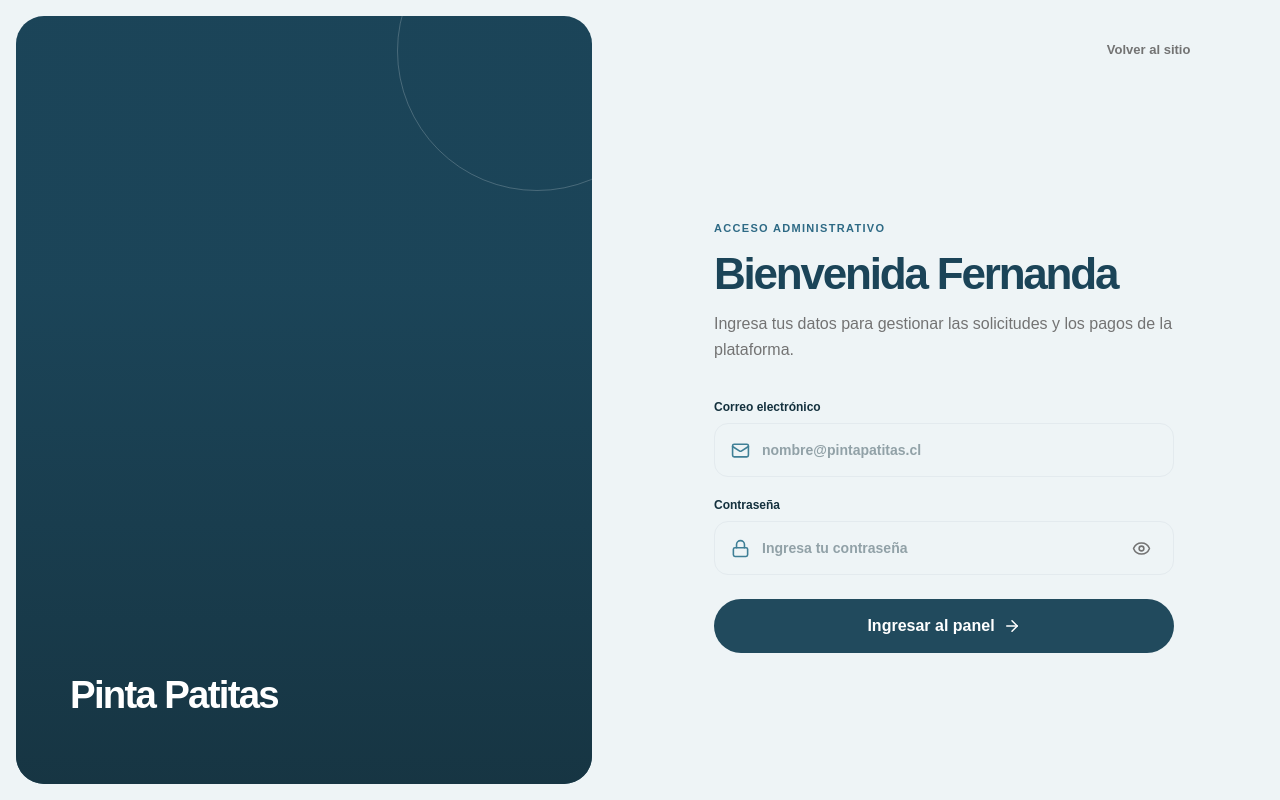
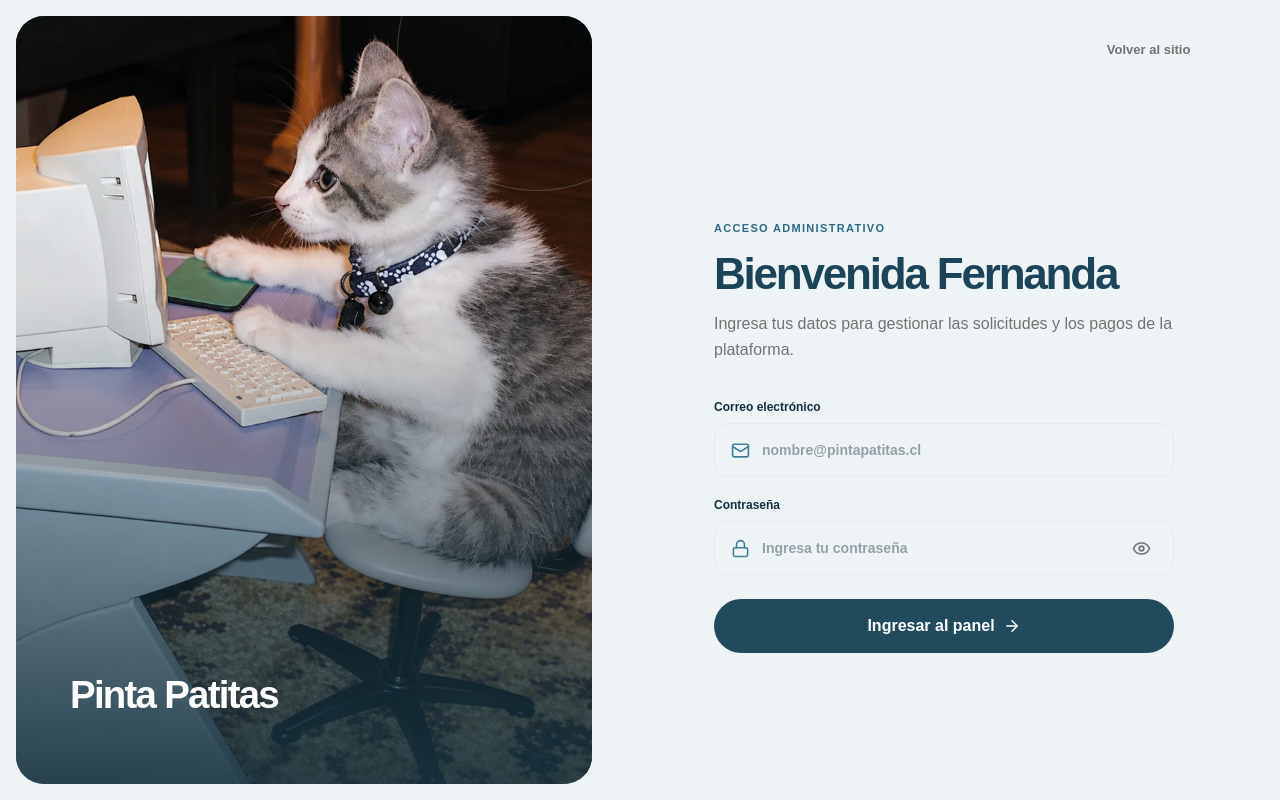
Before and after one commit to crstnrjs/PintaPatitas, a React (Vite) app in the folder client/: page /admin/login in a window 1280 px wide. Built offline with nearby package versions, Linux system fonts and the light colour scheme; no server answers.

Commit message:
feat(admin): mostrar una foto en el panel lateral del login
Activa la imagen del panel izquierdo del login con la foto del gatito
programador, en WebP (1448×1086, 193 KB) y recortada para que el gato
quede siempre visible.

Co-Authored-By: Claude Opus 5.5 <noreply@anthropic.com>

```diff
--- a/client/src/admin/auth/AdminLogin.jsx
+++ b/client/src/admin/auth/AdminLogin.jsx
@@ -72,11 +72,14 @@ export default function AdminLogin() {
     <main className="grid min-h-screen bg-(--surface) lg:grid-cols-[.95fr_1.05fr]">
       {/* Panel izquierdo (solo en pantallas grandes) */}
       <aside className="relative m-4 hidden min-h-[calc(100vh-2rem)] overflow-hidden rounded-[28px] bg-(--deep) lg:block">
-        {/* <img
-          src="/login-visual.jpg"
+        {/* Foto horizontal en un panel alto: se recorta centrada en el gato. */}
+        <img
+          src="/img/login-gato.webp"
+          width={1448}
+          height={1086}
           alt=""
-          className="absolute inset-0 size-full object-cover"
-        /> */}
+          className="absolute inset-0 size-full object-cover object-[68%_center]"
+        />
         <div className="absolute inset-0 bg-linear-to-b from-[rgba(33,74,93,.04)] from-35% to-[rgba(22,51,64,.88)]" />
         <div className="absolute -top-26.25 -right-21.25 size-70 rounded-full border border-white/20" />
 
```
Also changed, not shown: client/public/img/login-gato.webp (added).
